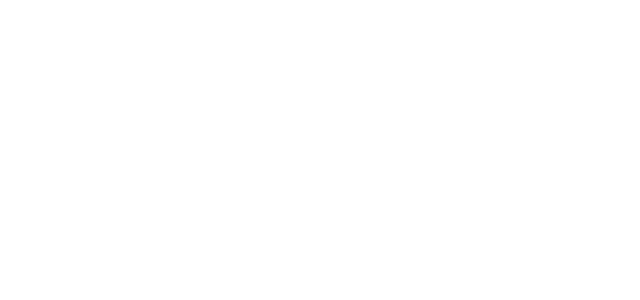
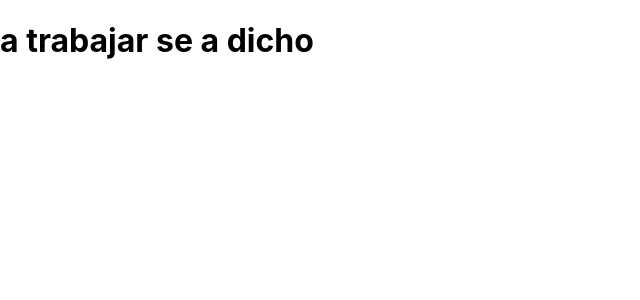
Before and after one commit to enzo2022/Proyecto-Final, a React (Create React App) app in the folder client/: page / in a window 1280 px wide. Shown: the top 300 px of the page, without its empty margins (0-640 px from the left). Built offline with nearby package versions, Linux system fonts and the light colour scheme.

Commit message:
introduje la carpeta client/landingpage/landingpage.jsx

```diff
--- a/client/src/App.js
+++ b/client/src/App.js
@@ -1,11 +1,12 @@
 import './App.css';
 import {Route, BrowserRouter} from 'react-router-dom'
-import Home from './components/Home/Home';
+import Home from './components/Home/Home'
+import LandingPage from './LandingPage/LandingPage'
 
 function App() {
   return ( <BrowserRouter>
 
-
+   <Route exact path='/' component={LandingPage}/>
     <Route path='/home' component ={Home}/>
 
 
--- /dev/null
+++ b/client/src/LandingPage/LandingPage.jsx
@@ -0,0 +1,12 @@
+import {Link} from 'react-router-dom'
+
+
+
+export default function LandingPage(){
+    return(
+        <div >
+           <h1>a trabajar se a dicho</h1>
+
+        </div>
+        )
+}
```
